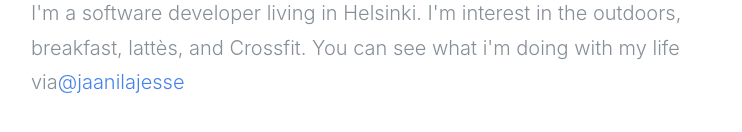
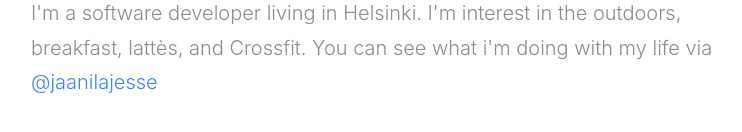
Before and after one commit to Jaanilj/jessejaanilacom, a React app: page / in a window 1280 px wide. Shown: the part 194-326 px from the top of the page, without its empty margins (257-999 px from the left). Built offline with nearby package versions, Linux system fonts and the light colour scheme.

Commit message:
Add extra space before <a> tags

```diff
--- a/css/common-styles.less
+++ b/css/common-styles.less
@@ -22,6 +22,10 @@ a {
   background-color: transparent;
 }
 
+a::before {
+  content: ' ';
+}
+
 a:hover {
   color: @dark-blue;
   text-decoration: underline;
```
